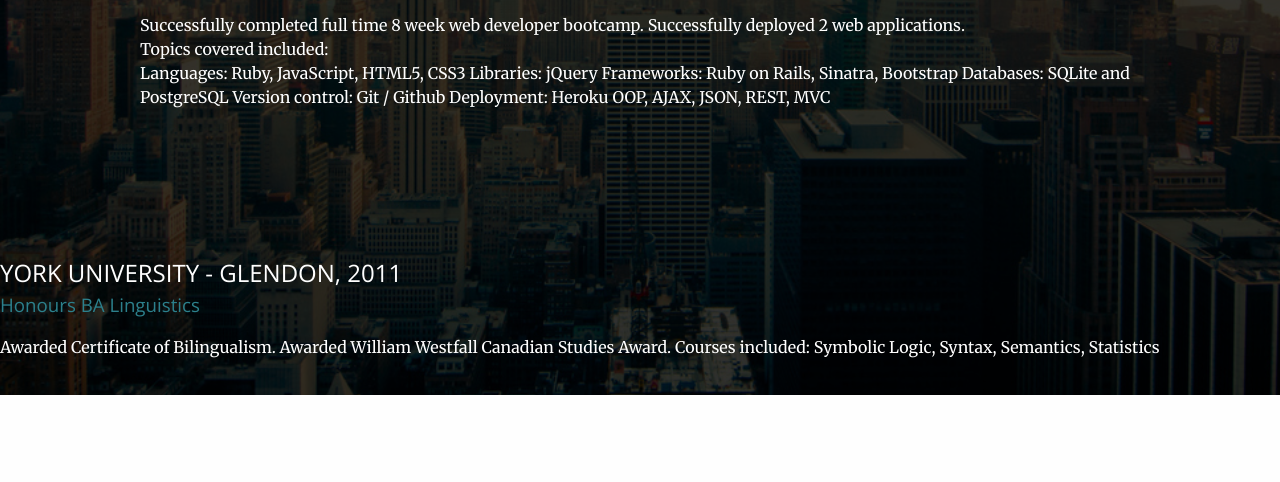
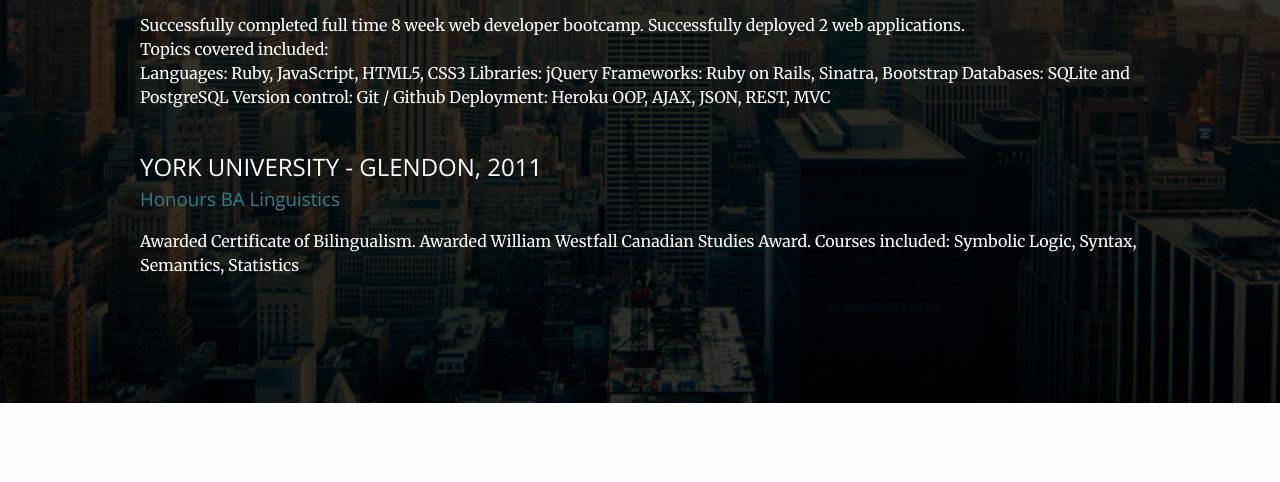
Before and after one commit to nfamula/llc-responsive-design-workshop, a plain HTML site: page project/index.html in a window 1280 px wide. Shown: the part 1954-2436 px from the top of the page. Drawn offline with nearby package versions, Linux system fonts and the light colour scheme.

Commit message:
content update

```diff
--- a/project/index.html
+++ b/project/index.html
@@ -95,15 +95,14 @@
           Version control: Git / Github
           Deployment: Heroku
           OOP, AJAX, JSON, REST, MVC</p>
-        </div>
-      </div>
-      <div class="item">
+          <br />
           <h2>York University - Glendon, 2011</h2>
           <h3>Honours BA Linguistics</h3>
           <p>Awarded Certificate of Bilingualism.
           Awarded William Westfall Canadian Studies Award.
           Courses included: Symbolic Logic, Syntax, Semantics, Statistics</p>
         </div>
+
       </div>
     </section>
 
```
